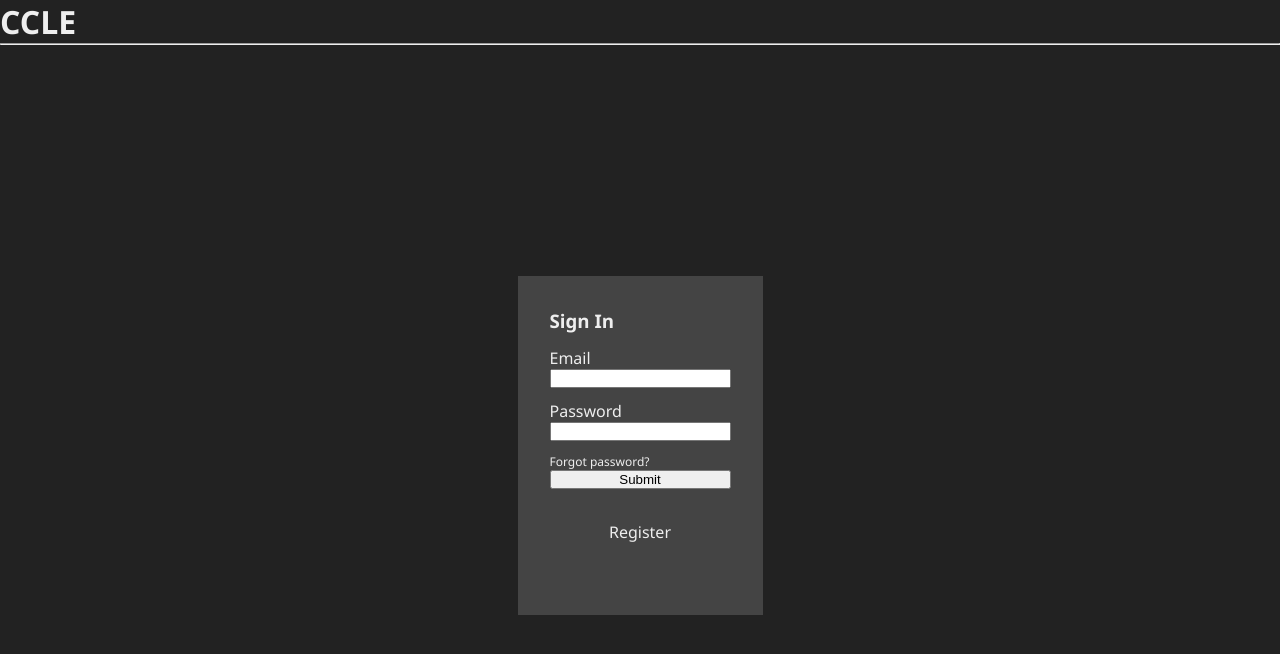
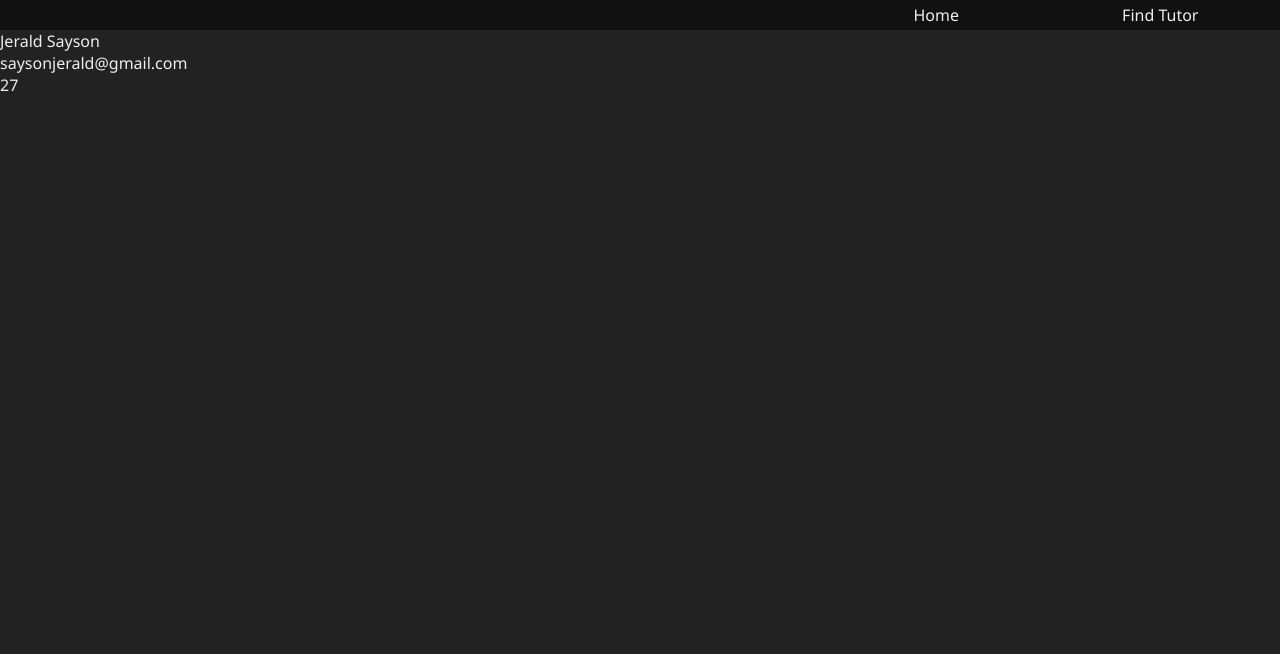
Before and after one commit to saysonjerald/CCLE, a React (Create React App) app in the folder client/: page /find-tutors in a window 1280 px wide. Shown: the top 654 px of the page. Built offline with nearby package versions, Linux system fonts and the light colour scheme; no server answers.

Commit message:
Added: Navigation and Routes

```diff
--- a/client/src/App.js
+++ b/client/src/App.js
@@ -1,14 +1,23 @@
 import React from 'react';
+import { Switch, Route } from 'react-router-dom';
+import Nav from './components/Nav';
 import Home from './pages/Home';
+import FindTutors from './pages/FindTutors';
 import GlobalStyle from './components/GlobalStyle';
 
 function App() {
   return (
     <>
       <GlobalStyle />
-      <h1>CCLE</h1>
-      <hr />
-      <Home />
+      <Nav />
+      <Switch>
+        <Route path="/" exact>
+          <Home />
+        </Route>
+        <Route path="/find-tutors">
+          <FindTutors />
+        </Route>
+      </Switch>
     </>
   );
 }
--- /dev/null
+++ b/client/src/components/Nav.js
@@ -0,0 +1,39 @@
+import React from 'react';
+import styled from 'styled-components';
+import { Link } from 'react-router-dom';
+
+const Nav = () => {
+  return (
+    <NavStyle>
+      <div className="nav__wrapper">
+        <Link className="link" to="/">
+          Home
+        </Link>
+        <Link className="link" to="/find-tutors">
+          Find Tutor
+        </Link>
+      </div>
+    </NavStyle>
+  );
+};
+
+const NavStyle = styled.nav`
+  width: 100%;
+  height: 30px;
+  background-color: #111;
+  display: flex;
+  justify-content: end;
+  align-items: center;
+
+  & .nav__wrapper {
+    width: 35%;
+    display: flex;
+    justify-content: space-around;
+  }
+
+  & .link {
+    font-size: 16px;
+  }
+`;
+
+export default Nav;
--- a/client/src/index.js
+++ b/client/src/index.js
@@ -2,10 +2,13 @@ import React from 'react';
 import ReactDOM from 'react-dom';
 import App from './App';
 import reportWebVitals from './reportWebVitals';
+import { BrowserRouter } from 'react-router-dom';
 
 ReactDOM.render(
   <React.StrictMode>
-    <App />
+    <BrowserRouter>
+      <App />
+    </BrowserRouter>
   </React.StrictMode>,
   document.getElementById('root')
 );
--- /dev/null
+++ b/client/src/pages/FindTutors.js
@@ -0,0 +1,15 @@
+import React from 'react';
+
+const FindUser = () => {
+  return (
+    <>
+      <div className="user">
+        <div className="user__name">Jerald Sayson</div>
+        <div className="user__email">saysonjerald@gmail.com</div>
+        <div className="user__age">27</div>
+      </div>
+    </>
+  );
+};
+
+export default FindUser;
```
Also changed, not shown: 1 other file (tests, documents, lock files or other folders).
